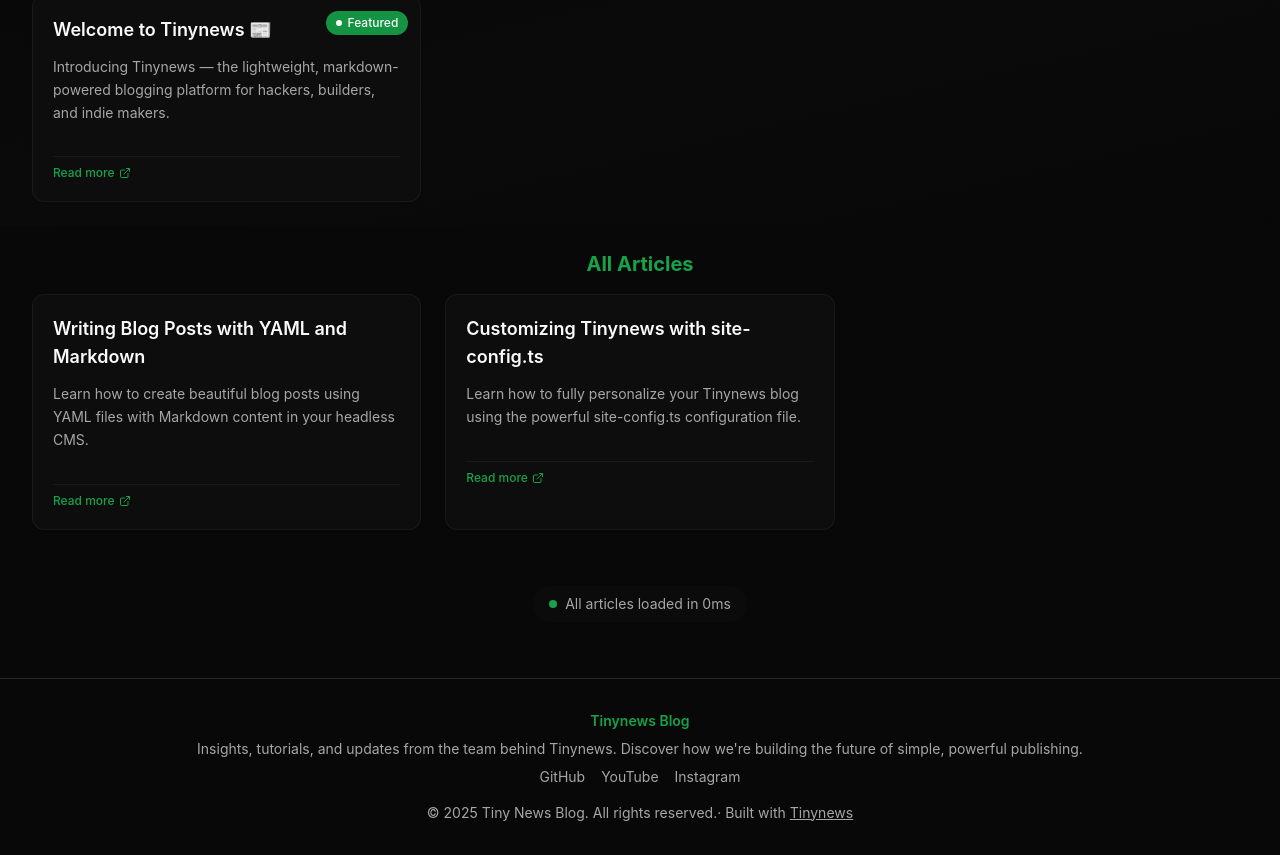
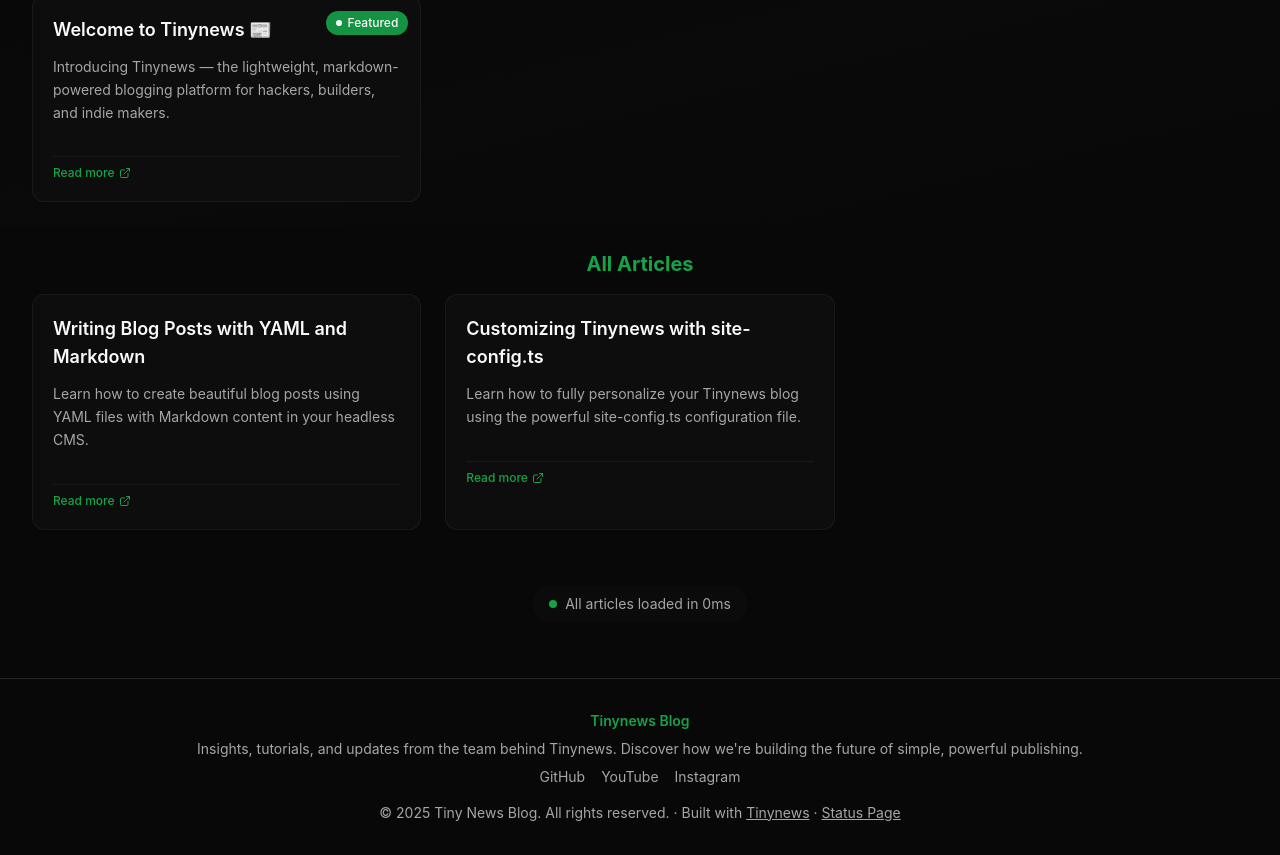
Before and after one commit to stefangotikj/tinynews-blog, a React (Vite) app: page / in a window 1280 px wide. Shown: the part 553-1408 px from the top of the page. Built offline with nearby package versions, Linux system fonts and the light colour scheme.

Commit message:
Add Status Page link to footer
The footer now includes a link to the Tinynews Status Page alongside the existing Tinynews link, improving user access to service status information.

```diff
--- a/src/components/Footer.tsx
+++ b/src/components/Footer.tsx
@@ -54,7 +54,24 @@
   {siteConfig.footer.copyrightText}
   {siteConfig.footer && (
     <>
-            &middot; Built with <a href="https://github.com/stefangotikj/tinynews-blog" target="_blank" rel="noopener noreferrer" className="underline hover:text-accent">Tinynews</a>
+      {" · "}Built with{" "}
+      <a
+        href="https://github.com/stefangotikj/tinynews-blog"
+        target="_blank"
+        rel="noopener noreferrer"
+        className="underline hover:text-accent"
+      >
+        Tinynews
+      </a>
+      {" · "}
+      <a
+        href="https://status.tinynews.site"
+        target="_blank"
+        rel="noopener noreferrer"
+        className="underline hover:text-accent"
+      >
+        Status Page
+      </a>
     </>
   )}
 </div>
```
Lines whose indentation alone changed are shown as unchanged.
